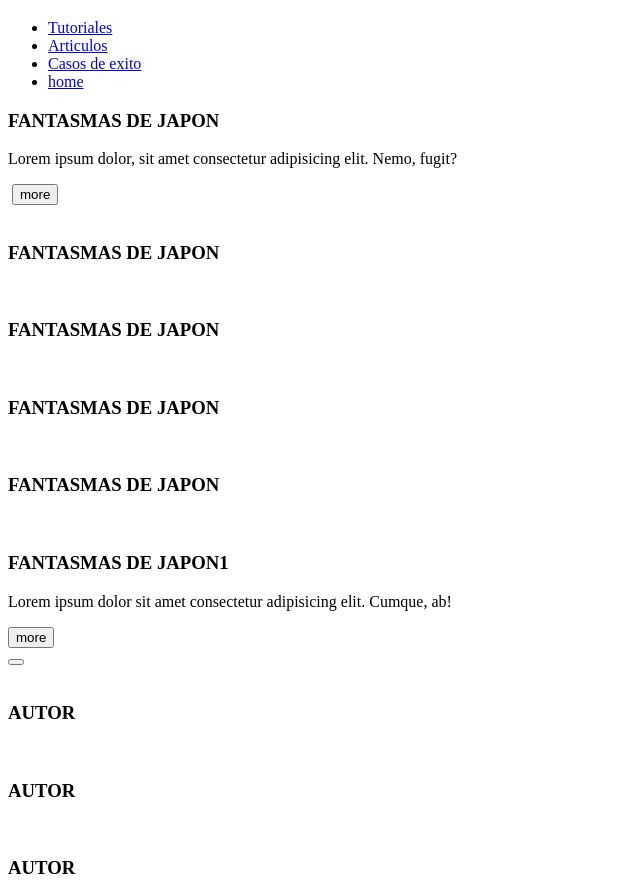
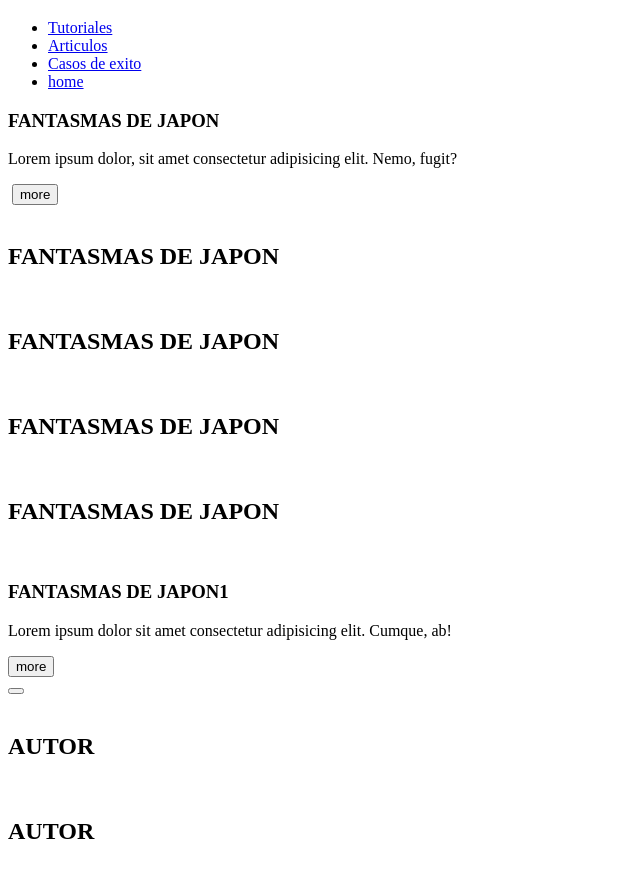
Before and after one commit to DiegoAnguloC/TallerDivF, a website: page public/index.html in a window 1280 px wide. Shown: the part 61-952 px from the top of the page, without its empty margins (0-640 px from the left). Drawn offline with Linux system fonts and the light colour scheme; files that its build step writes are made by us from their sources.

Commit message:
adicion de clases

```diff
--- a/public/index.html
+++ b/public/index.html
@@ -20,8 +20,8 @@
             </ul>
         </nav>
     </header>
-
-        <section>
+    <main class="main_index">
+        <section class="sectionIndex1">
             <article>
                 <h1>FANTASMAS DE JAPON</h1>
                 <p>Lorem ipsum dolor, sit amet consectetur adipisicing elit. Nemo, fugit?</p>
@@ -31,26 +31,26 @@
 
         </section>
 
-        <section>
+        <section class="sectionIndex2">
             <article>
                 <img src="" alt="">
-                <h1>FANTASMAS DE JAPON</h1>
+                <h2>FANTASMAS DE JAPON</h2>
             </article>
             <article>
                 <img src="" alt="">
-                <h1>FANTASMAS DE JAPON</h1>
+                <h2>FANTASMAS DE JAPON</h2>
             </article>
             <article>
                 <img src="" alt="">
-                <h1>FANTASMAS DE JAPON</h1>
+                <h2>FANTASMAS DE JAPON</h2>
             </article>
             <article>
                 <img src="" alt="">
-                <h1>FANTASMAS DE JAPON</h1>
+                <h2>FANTASMAS DE JAPON</h2>
             </article>
         </section>
 
-        <section>
+        <section class="sectionIndex3">
             <img src="" alt="">
             <article>
                 <h1>FANTASMAS DE JAPON1</h1>
@@ -59,29 +59,28 @@
             <button>more</button>
         </section>
 
-        <section>
+        <section class="sectionIndex4">
             <button></button>
             <article>
                 <img src="" alt="">
                 <div>
-                <h1>AUTOR</h1>
+                <h2>AUTOR</h2>
                 </div>
             </article>
             <article>
                 <img src="" alt="">
                 <div>
-                <h1>AUTOR</h1>
+                <h2>AUTOR</h2>
                 </div>
             </article>
             <article>
                 <img src="" alt="">
                 <div>
-                <h1>AUTOR</h1>
+                <h2>AUTOR</h2>
                 </div>
             </article>
         </section>
-
-
+</main>
     <footer>
         <h4>Helps</h4>
         <h4>Status</h4>
```
